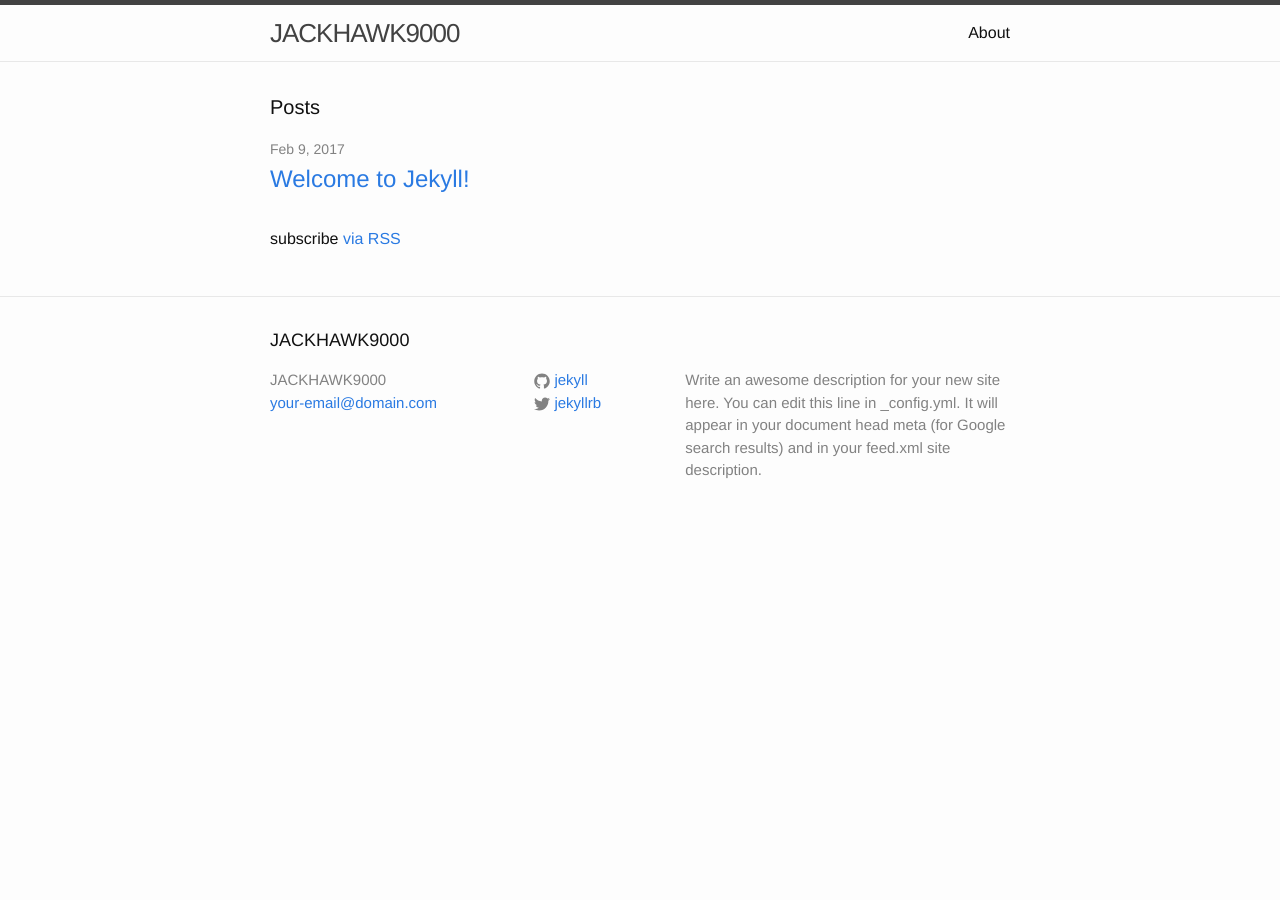
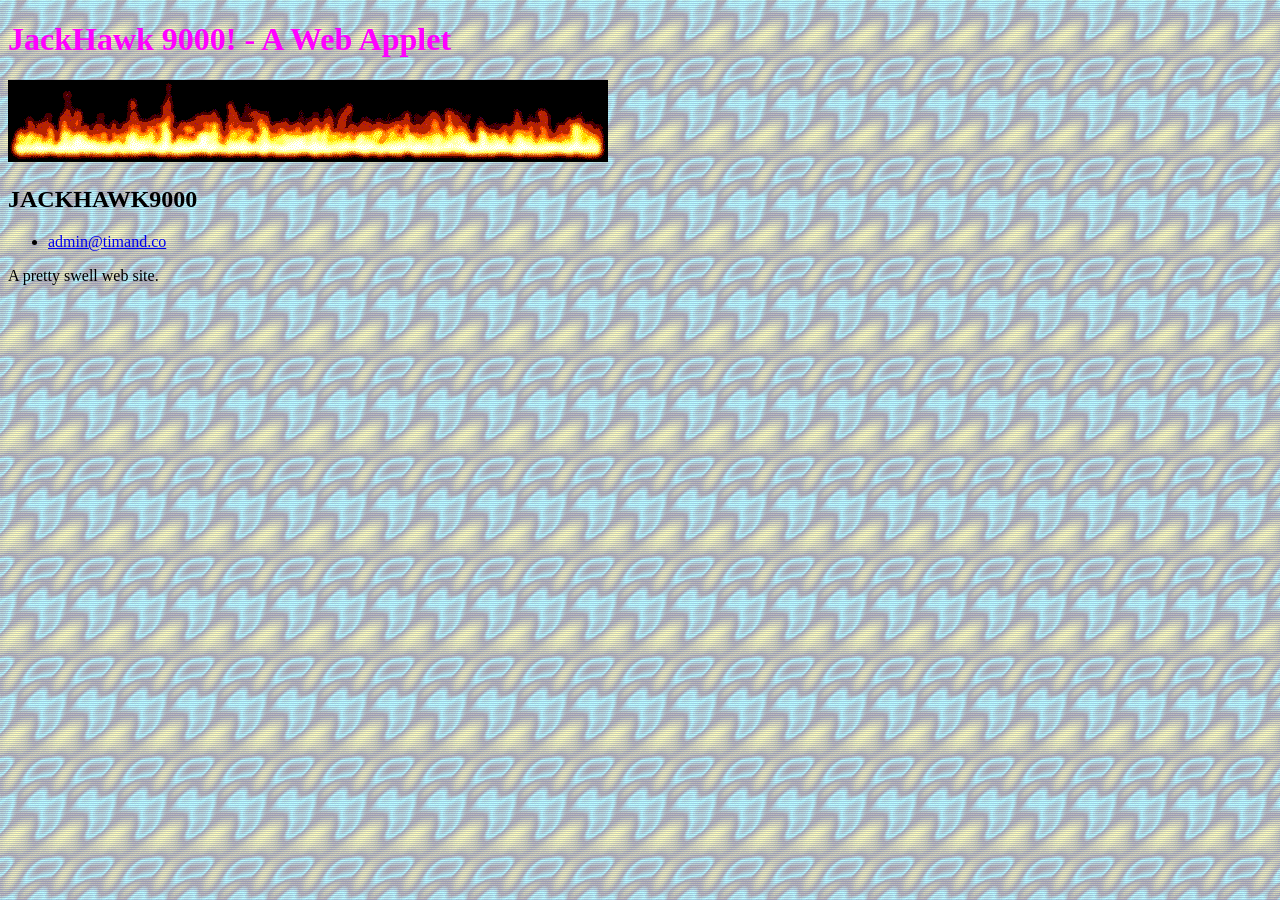
Before and after one commit to jackhawk9000/jackhawk9000.github.io, a Jekyll site: the page built from index.md, in a window 1280 px wide. Built offline with Jekyll 4.4.1, drawn with Linux system fonts in a browser that asks for light colours.

Commit message:
style upgrades

```diff
--- a/_config.yml
+++ b/_config.yml
@@ -14,15 +14,11 @@
 # You can create any custom variable you would like, and they will be accessible
 # in the templates via {{ site.myvariable }}.
 title: JACKHAWK9000
-email: your-email@domain.com
+email: admin@timand.co
 description: > # this means to ignore newlines until "baseurl:"
-  Write an awesome description for your new site here. You can edit this
-  line in _config.yml. It will appear in your document head meta (for
-  Google search results) and in your feed.xml site description.
+  A pretty swell web site.
 baseurl: "" # the subpath of your site, e.g. /blog
 url: "" # the base hostname & protocol for your site, e.g. http://example.com
-twitter_username: jekyllrb
-github_username:  jekyll
 
 # Build settings
 markdown: kramdown
--- a/_posts/2017-02-09-welcome-to-jekyll.markdown
+++ b/_drafts/2017-02-09-advanced.markdown
@@ -1,8 +1,8 @@
 ---
 layout: post
-title:  "Welcome to Jekyll!"
+title:  "The Most Advanced Technology In The Entire World"
 date:   2017-02-09 15:18:55 -0500
-categories: jekyll update
+categories: update
 ---
 You’ll find this post in your `_posts` directory. Go ahead and edit it and re-build the site to see your changes. You can rebuild the site in many different ways, but the most common way is to run `jekyll serve`, which launches a web server and auto-regenerates your site when a file is updated.
 
--- a/_includes/footer.html
+++ b/_includes/footer.html
@@ -4,42 +4,13 @@
 
     <h2 class="footer-heading">{{ site.title | escape }}</h2>
 
-    <div class="footer-col-wrapper">
-      <div class="footer-col footer-col-1">
     <ul class="contact-list">
-          <li>
-            {% if site.author %}
-              {{ site.author | escape }}
-            {% else %}
-              {{ site.title | escape }}
-            {% endif %}
-            </li>
         {% if site.email %}
         <li><a href="mailto:{{ site.email }}">{{ site.email }}</a></li>
         {% endif %}
     </ul>
-      </div>
 
-      <div class="footer-col footer-col-2">
-        <ul class="social-media-list">
-          {% if site.github_username %}
-          <li>
-            {% include icon-github.html username=site.github_username %}
-          </li>
-          {% endif %}
-
-          {% if site.twitter_username %}
-          <li>
-            {% include icon-twitter.html username=site.twitter_username %}
-          </li>
-          {% endif %}
-        </ul>
-      </div>
-
-      <div class="footer-col footer-col-3">
     <p>{{ site.description | escape }}</p>
-      </div>
-    </div>
 
   </div>
 
--- a/_layouts/default.html
+++ b/_layouts/default.html
@@ -5,7 +5,7 @@
 
   <body>
 
-    {% include header.html %}
+    <!-- {% include header.html %} -->
 
     <main class="page-content" aria-label="Content">
       <div class="wrapper">
--- a/_layouts/home.html
+++ b/_layouts/home.html
@@ -4,11 +4,13 @@ layout: default
 
 <div class="home">
 
-  <h1 class="page-heading">Posts</h1>
+  <h1 class="page-heading">JackHawk 9000! - A Web Applet</h1>
+
+  <img src="{{site.url}}/assets/images/fire.gif" />
 
   {{ content }}
 
-  <ul class="post-list">
+  <!-- <ul class="post-list">
     {% for post in site.posts %}
       <li>
         <span class="post-meta">{{ post.date | date: "%b %-d, %Y" }}</span>
@@ -18,8 +20,6 @@ layout: default
         </h2>
       </li>
     {% endfor %}
-  </ul>
-
-  <p class="rss-subscribe">subscribe <a href="{{ "/feed.xml" | relative_url }}">via RSS</a></p>
+  </ul> -->
 
 </div>
--- a/_sass/minima.scss
+++ /dev/null
@@ -1,43 +0,0 @@
-// Define defaults for each variable.
-
-$base-font-family: "Helvetica Neue", Helvetica, Arial, sans-serif !default;
-$base-font-size:   16px !default;
-$base-font-weight: 400 !default;
-$small-font-size:  $base-font-size * 0.875 !default;
-$base-line-height: 1.5 !default;
-
-$spacing-unit:     30px !default;
-
-$text-color:       #111 !default;
-$background-color: #fdfdfd !default;
-$brand-color:      #2a7ae2 !default;
-
-$grey-color:       #828282 !default;
-$grey-color-light: lighten($grey-color, 40%) !default;
-$grey-color-dark:  darken($grey-color, 25%) !default;
-
-// Width of the content area
-$content-width:    800px !default;
-
-$on-palm:          600px !default;
-$on-laptop:        800px !default;
-
-// Use media queries like this:
-// @include media-query($on-palm) {
-//   .wrapper {
-//     padding-right: $spacing-unit / 2;
-//     padding-left: $spacing-unit / 2;
-//   }
-// }
-@mixin media-query($device) {
-  @media screen and (max-width: $device) {
-    @content;
-  }
-}
-
-// Import partials.
-@import
-  "minima/base",
-  "minima/layout",
-  "minima/syntax-highlighting"
-;
--- a/_sass/minima/_base.scss
+++ /dev/null
@@ -1,198 +0,0 @@
-/**
- * Reset some basic elements
- */
-body, h1, h2, h3, h4, h5, h6,
-p, blockquote, pre, hr,
-dl, dd, ol, ul, figure {
-  margin: 0;
-  padding: 0;
-}
-
-
-
-/**
- * Basic styling
- */
-body {
-  font: $base-font-weight #{$base-font-size}/#{$base-line-height} $base-font-family;
-  color: $text-color;
-  background-color: $background-color;
-  -webkit-text-size-adjust: 100%;
-  -webkit-font-feature-settings: "kern" 1;
-     -moz-font-feature-settings: "kern" 1;
-       -o-font-feature-settings: "kern" 1;
-          font-feature-settings: "kern" 1;
-  font-kerning: normal;
-}
-
-
-
-/**
- * Set `margin-bottom` to maintain vertical rhythm
- */
-h1, h2, h3, h4, h5, h6,
-p, blockquote, pre,
-ul, ol, dl, figure,
-%vertical-rhythm {
-  margin-bottom: $spacing-unit / 2;
-}
-
-
-
-/**
- * Images
- */
-img {
-  max-width: 100%;
-  vertical-align: middle;
-}
-
-
-
-/**
- * Figures
- */
-figure > img {
-  display: block;
-}
-
-figcaption {
-  font-size: $small-font-size;
-}
-
-
-
-/**
- * Lists
- */
-ul, ol {
-  margin-left: $spacing-unit;
-}
-
-li {
-  > ul,
-  > ol {
-    margin-bottom: 0;
-  }
-}
-
-
-
-/**
- * Headings
- */
-h1, h2, h3, h4, h5, h6 {
-  font-weight: $base-font-weight;
-}
-
-
-
-/**
- * Links
- */
-a {
-  color: $brand-color;
-  text-decoration: none;
-
-  &:visited {
-    color: darken($brand-color, 15%);
-  }
-
-  &:hover {
-    color: $text-color;
-    text-decoration: underline;
-  }
-}
-
-
-
-/**
- * Blockquotes
- */
-blockquote {
-  color: $grey-color;
-  border-left: 4px solid $grey-color-light;
-  padding-left: $spacing-unit / 2;
-  font-size: 18px;
-  letter-spacing: -1px;
-  font-style: italic;
-
-  > :last-child {
-    margin-bottom: 0;
-  }
-}
-
-
-
-/**
- * Code formatting
- */
-pre,
-code {
-  font-size: 15px;
-  border: 1px solid $grey-color-light;
-  border-radius: 3px;
-  background-color: #eef;
-}
-
-code {
-  padding: 1px 5px;
-}
-
-pre {
-  padding: 8px 12px;
-  overflow-x: auto;
-
-  > code {
-    border: 0;
-    padding-right: 0;
-    padding-left: 0;
-  }
-}
-
-
-
-/**
- * Wrapper
- */
-.wrapper {
-  max-width: -webkit-calc(#{$content-width} - (#{$spacing-unit} * 2));
-  max-width:         calc(#{$content-width} - (#{$spacing-unit} * 2));
-  margin-right: auto;
-  margin-left: auto;
-  padding-right: $spacing-unit;
-  padding-left: $spacing-unit;
-  @extend %clearfix;
-
-  @include media-query($on-laptop) {
-    max-width: -webkit-calc(#{$content-width} - (#{$spacing-unit}));
-    max-width:         calc(#{$content-width} - (#{$spacing-unit}));
-    padding-right: $spacing-unit / 2;
-    padding-left: $spacing-unit / 2;
-  }
-}
-
-
-
-/**
- * Clearfix
- */
-%clearfix:after {
-  content: "";
-  display: table;
-  clear: both;
-}
-
-
-
-/**
- * Icons
- */
-.icon > svg {
-  display: inline-block;
-  vertical-align: middle;
-
-  path {
-    fill: $grey-color;
-  }
-}
--- a/_sass/minima/_layout.scss
+++ /dev/null
@@ -1,237 +0,0 @@
-/**
- * Site header
- */
-.site-header {
-  border-top: 5px solid $grey-color-dark;
-  border-bottom: 1px solid $grey-color-light;
-  min-height: 56px;
-
-  // Positioning context for the mobile navigation icon
-  position: relative;
-}
-
-.site-title {
-  font-size: 26px;
-  font-weight: 300;
-  line-height: 56px;
-  letter-spacing: -1px;
-  margin-bottom: 0;
-  float: left;
-
-  &,
-  &:visited {
-    color: $grey-color-dark;
-  }
-}
-
-.site-nav {
-  float: right;
-  line-height: 56px;
-
-  .menu-icon {
-    display: none;
-  }
-
-  .page-link {
-    color: $text-color;
-    line-height: $base-line-height;
-
-    // Gaps between nav items, but not on the last one
-    &:not(:last-child) {
-      margin-right: 20px;
-    }
-  }
-
-  @include media-query($on-palm) {
-    position: absolute;
-    top: 9px;
-    right: $spacing-unit / 2;
-    background-color: $background-color;
-    border: 1px solid $grey-color-light;
-    border-radius: 5px;
-    text-align: right;
-
-    .menu-icon {
-      display: block;
-      float: right;
-      width: 36px;
-      height: 26px;
-      line-height: 0;
-      padding-top: 10px;
-      text-align: center;
-
-      > svg path {
-        fill: $grey-color-dark;
-      }
-    }
-
-    .trigger {
-      clear: both;
-      display: none;
-    }
-
-    &:hover .trigger {
-      display: block;
-      padding-bottom: 5px;
-    }
-
-    .page-link {
-      display: block;
-      padding: 5px 10px;
-
-      &:not(:last-child) {
-        margin-right: 0;
-      }
-      margin-left: 20px;
-    }
-  }
-}
-
-
-
-/**
- * Site footer
- */
-.site-footer {
-  border-top: 1px solid $grey-color-light;
-  padding: $spacing-unit 0;
-}
-
-.footer-heading {
-  font-size: 18px;
-  margin-bottom: $spacing-unit / 2;
-}
-
-.contact-list,
-.social-media-list {
-  list-style: none;
-  margin-left: 0;
-}
-
-.footer-col-wrapper {
-  font-size: 15px;
-  color: $grey-color;
-  margin-left: -$spacing-unit / 2;
-  @extend %clearfix;
-}
-
-.footer-col {
-  float: left;
-  margin-bottom: $spacing-unit / 2;
-  padding-left: $spacing-unit / 2;
-}
-
-.footer-col-1 {
-  width: -webkit-calc(35% - (#{$spacing-unit} / 2));
-  width:         calc(35% - (#{$spacing-unit} / 2));
-}
-
-.footer-col-2 {
-  width: -webkit-calc(20% - (#{$spacing-unit} / 2));
-  width:         calc(20% - (#{$spacing-unit} / 2));
-}
-
-.footer-col-3 {
-  width: -webkit-calc(45% - (#{$spacing-unit} / 2));
-  width:         calc(45% - (#{$spacing-unit} / 2));
-}
-
-@include media-query($on-laptop) {
-  .footer-col-1,
-  .footer-col-2 {
-    width: -webkit-calc(50% - (#{$spacing-unit} / 2));
-    width:         calc(50% - (#{$spacing-unit} / 2));
-  }
-
-  .footer-col-3 {
-    width: -webkit-calc(100% - (#{$spacing-unit} / 2));
-    width:         calc(100% - (#{$spacing-unit} / 2));
-  }
-}
-
-@include media-query($on-palm) {
-  .footer-col {
-    float: none;
-    width: -webkit-calc(100% - (#{$spacing-unit} / 2));
-    width:         calc(100% - (#{$spacing-unit} / 2));
-  }
-}
-
-
-
-/**
- * Page content
- */
-.page-content {
-  padding: $spacing-unit 0;
-}
-
-.page-heading {
-  font-size: 20px;
-}
-
-.post-list {
-  margin-left: 0;
-  list-style: none;
-
-  > li {
-    margin-bottom: $spacing-unit;
-  }
-}
-
-.post-meta {
-  font-size: $small-font-size;
-  color: $grey-color;
-}
-
-.post-link {
-  display: block;
-  font-size: 24px;
-}
-
-
-
-/**
- * Posts
- */
-.post-header {
-  margin-bottom: $spacing-unit;
-}
-
-.post-title {
-  font-size: 42px;
-  letter-spacing: -1px;
-  line-height: 1;
-
-  @include media-query($on-laptop) {
-    font-size: 36px;
-  }
-}
-
-.post-content {
-  margin-bottom: $spacing-unit;
-
-  h2 {
-    font-size: 32px;
-
-    @include media-query($on-laptop) {
-      font-size: 28px;
-    }
-  }
-
-  h3 {
-    font-size: 26px;
-
-    @include media-query($on-laptop) {
-      font-size: 22px;
-    }
-  }
-
-  h4 {
-    font-size: 20px;
-
-    @include media-query($on-laptop) {
-      font-size: 18px;
-    }
-  }
-}
--- a/_sass/minima/_syntax-highlighting.scss
+++ /dev/null
@@ -1,71 +0,0 @@
-/**
- * Syntax highlighting styles
- */
-.highlight {
-  background: #fff;
-  @extend %vertical-rhythm;
-
-  .highlighter-rouge & {
-    background: #eef;
-  }
-
-  .c     { color: #998; font-style: italic } // Comment
-  .err   { color: #a61717; background-color: #e3d2d2 } // Error
-  .k     { font-weight: bold } // Keyword
-  .o     { font-weight: bold } // Operator
-  .cm    { color: #998; font-style: italic } // Comment.Multiline
-  .cp    { color: #999; font-weight: bold } // Comment.Preproc
-  .c1    { color: #998; font-style: italic } // Comment.Single
-  .cs    { color: #999; font-weight: bold; font-style: italic } // Comment.Special
-  .gd    { color: #000; background-color: #fdd } // Generic.Deleted
-  .gd .x { color: #000; background-color: #faa } // Generic.Deleted.Specific
-  .ge    { font-style: italic } // Generic.Emph
-  .gr    { color: #a00 } // Generic.Error
-  .gh    { color: #999 } // Generic.Heading
-  .gi    { color: #000; background-color: #dfd } // Generic.Inserted
-  .gi .x { color: #000; background-color: #afa } // Generic.Inserted.Specific
-  .go    { color: #888 } // Generic.Output
-  .gp    { color: #555 } // Generic.Prompt
-  .gs    { font-weight: bold } // Generic.Strong
-  .gu    { color: #aaa } // Generic.Subheading
-  .gt    { color: #a00 } // Generic.Traceback
-  .kc    { font-weight: bold } // Keyword.Constant
-  .kd    { font-weight: bold } // Keyword.Declaration
-  .kp    { font-weight: bold } // Keyword.Pseudo
-  .kr    { font-weight: bold } // Keyword.Reserved
-  .kt    { color: #458; font-weight: bold } // Keyword.Type
-  .m     { color: #099 } // Literal.Number
-  .s     { color: #d14 } // Literal.String
-  .na    { color: #008080 } // Name.Attribute
-  .nb    { color: #0086B3 } // Name.Builtin
-  .nc    { color: #458; font-weight: bold } // Name.Class
-  .no    { color: #008080 } // Name.Constant
-  .ni    { color: #800080 } // Name.Entity
-  .ne    { color: #900; font-weight: bold } // Name.Exception
-  .nf    { color: #900; font-weight: bold } // Name.Function
-  .nn    { color: #555 } // Name.Namespace
-  .nt    { color: #000080 } // Name.Tag
-  .nv    { color: #008080 } // Name.Variable
-  .ow    { font-weight: bold } // Operator.Word
-  .w     { color: #bbb } // Text.Whitespace
-  .mf    { color: #099 } // Literal.Number.Float
-  .mh    { color: #099 } // Literal.Number.Hex
-  .mi    { color: #099 } // Literal.Number.Integer
-  .mo    { color: #099 } // Literal.Number.Oct
-  .sb    { color: #d14 } // Literal.String.Backtick
-  .sc    { color: #d14 } // Literal.String.Char
-  .sd    { color: #d14 } // Literal.String.Doc
-  .s2    { color: #d14 } // Literal.String.Double
-  .se    { color: #d14 } // Literal.String.Escape
-  .sh    { color: #d14 } // Literal.String.Heredoc
-  .si    { color: #d14 } // Literal.String.Interpol
-  .sx    { color: #d14 } // Literal.String.Other
-  .sr    { color: #009926 } // Literal.String.Regex
-  .s1    { color: #d14 } // Literal.String.Single
-  .ss    { color: #990073 } // Literal.String.Symbol
-  .bp    { color: #999 } // Name.Builtin.Pseudo
-  .vc    { color: #008080 } // Name.Variable.Class
-  .vg    { color: #008080 } // Name.Variable.Global
-  .vi    { color: #008080 } // Name.Variable.Instance
-  .il    { color: #099 } // Literal.Number.Integer.Long
-}
--- a/assets/main.scss
+++ b/assets/main.scss
@@ -3,37 +3,13 @@
 ---
 @charset "utf-8";
 
-// Our variables
-$base-font-family: "Helvetica Neue", Helvetica, Arial, sans-serif;
-$base-font-size:   16px;
-$base-font-weight: 400;
-$small-font-size:  $base-font-size * 0.875;
-$base-line-height: 1.5;
+$background-image-url: url('{{ site.baseurl }}/assets/images/bg.gif');
 
-$spacing-unit:     30px;
+body {
+  background-image: $background-image-url;
+}
 
-$text-color:       #111;
-$background-color: #fdfdfd;
-$brand-color:      #2a7ae2;
-
-$grey-color:       #828282;
-$grey-color-light: lighten($grey-color, 40%);
-$grey-color-dark:  darken($grey-color, 25%);
-
-// Width of the content area
-$content-width:    800px;
-
-$on-palm:          600px;
-$on-laptop:        800px;
-
-// Minima also includes a mixin for defining media queries.
-// Use media queries like this:
-// @include media-query($on-palm) {
-//     .wrapper {
-//         padding-right: $spacing-unit / 2;
-//         padding-left: $spacing-unit / 2;
-//     }
-// }
-
-// Import partials from the `minima` theme.
-@import "minima";
+h1 {
+  color: magenta;
+  font-family: "Papyrus";
+}
```
Also changed, not shown: Gemfile.lock, assets/images/bg.gif (added), assets/images/fire.gif (added), 2 other files. Lines whose indentation alone changed are shown as unchanged.
